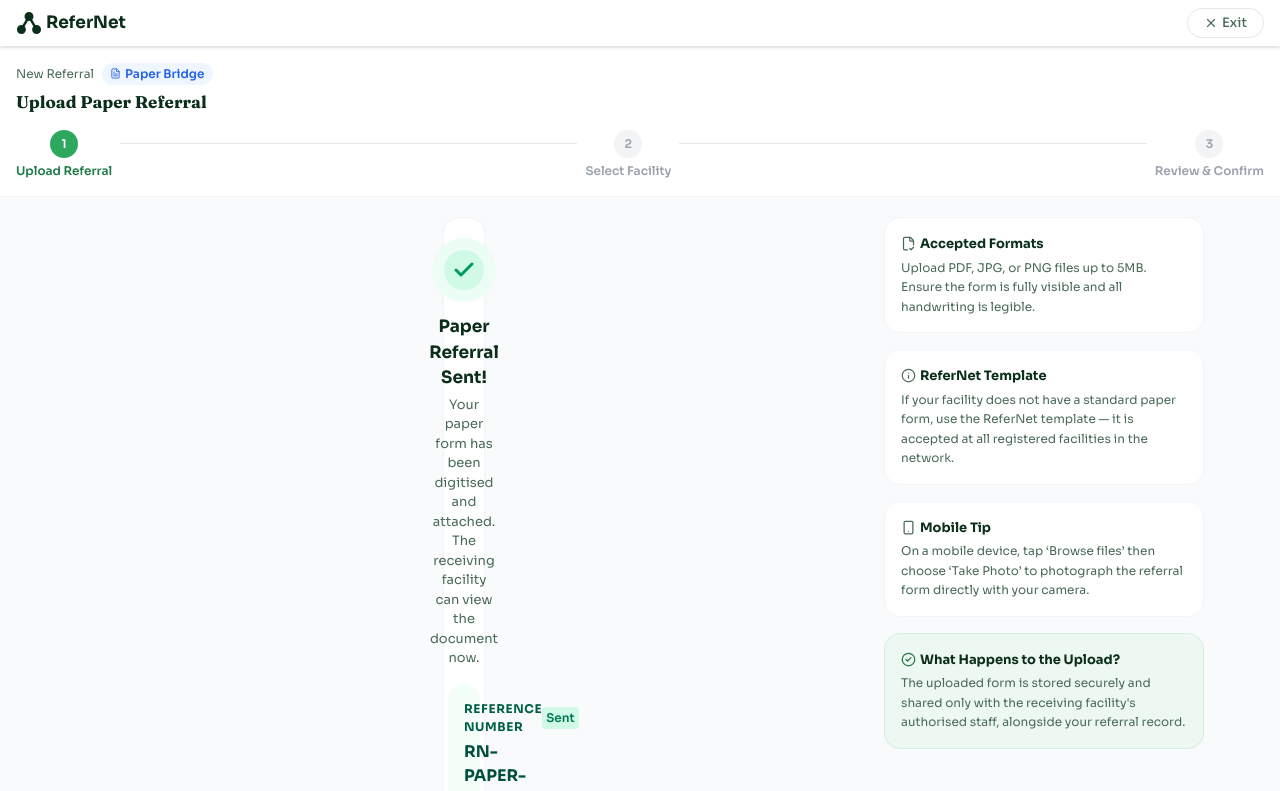
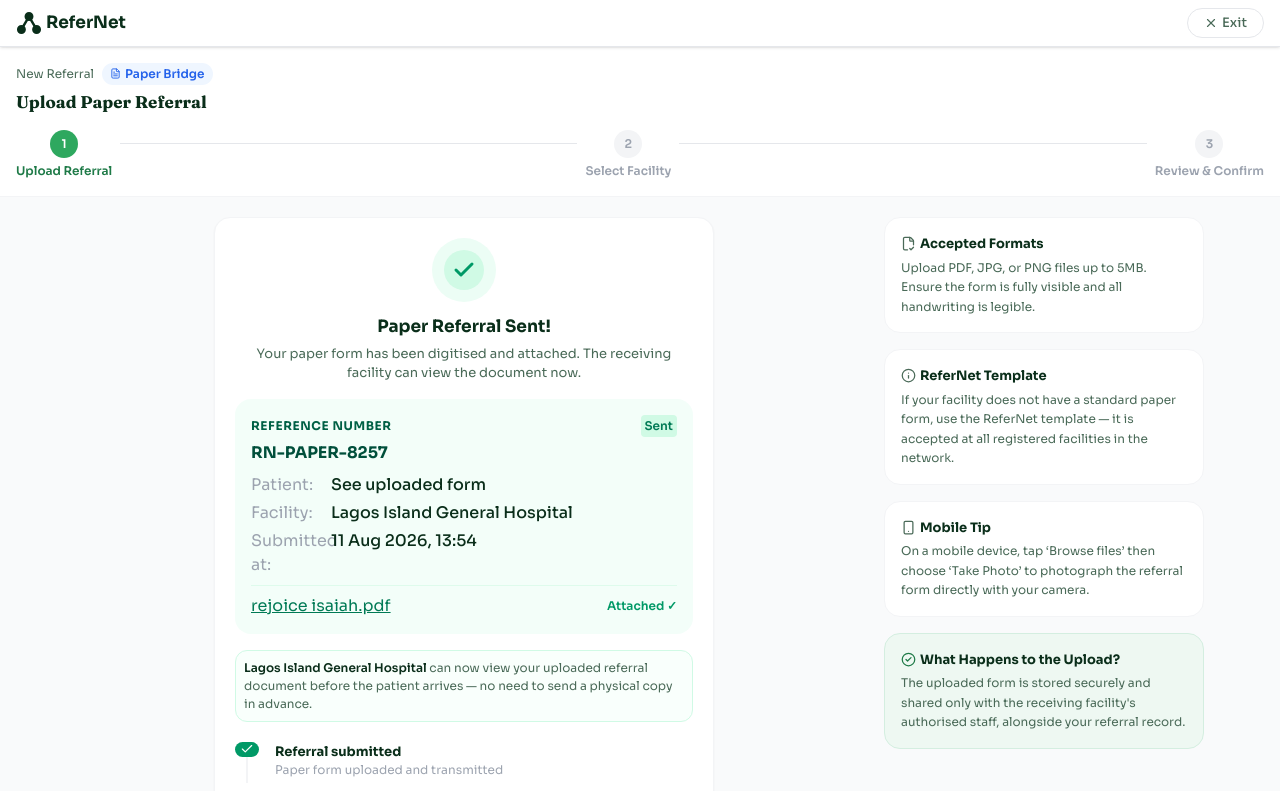
Before and after one commit to Roqeeb-dev/refernet, a Next.js app: page /dashboard/new-referral/paper-bridge/submitted in a window 1280 px wide. Shown: the top 791 px of the page. Built offline with nearby package versions, Linux system fonts and the light colour scheme.

Commit message:
FEAT: fixed the ui bug in the view

```diff
--- a/components/new-referral/ReferralSubmittedView.tsx
+++ b/components/new-referral/ReferralSubmittedView.tsx
@@ -82,7 +82,7 @@
   const steps = isPaper ? paperSteps : digitalSteps;
 
   return (
-    <div className="mx-auto flex max-w-md flex-col items-center rounded-2xl border border-gray-100 bg-white p-lg shadow-xs text-center">
+    <div className="mx-auto flex max-w-[500px] flex-col items-center rounded-2xl border border-gray-100 bg-white p-lg shadow-xs text-center">
       {/* Icon Badge */}
       <div className="mb-md flex h-16 w-16 items-center justify-center rounded-full bg-emerald-50">
         <div className="flex h-10 w-10 items-center justify-center rounded-full bg-emerald-100 text-emerald-600">
```
